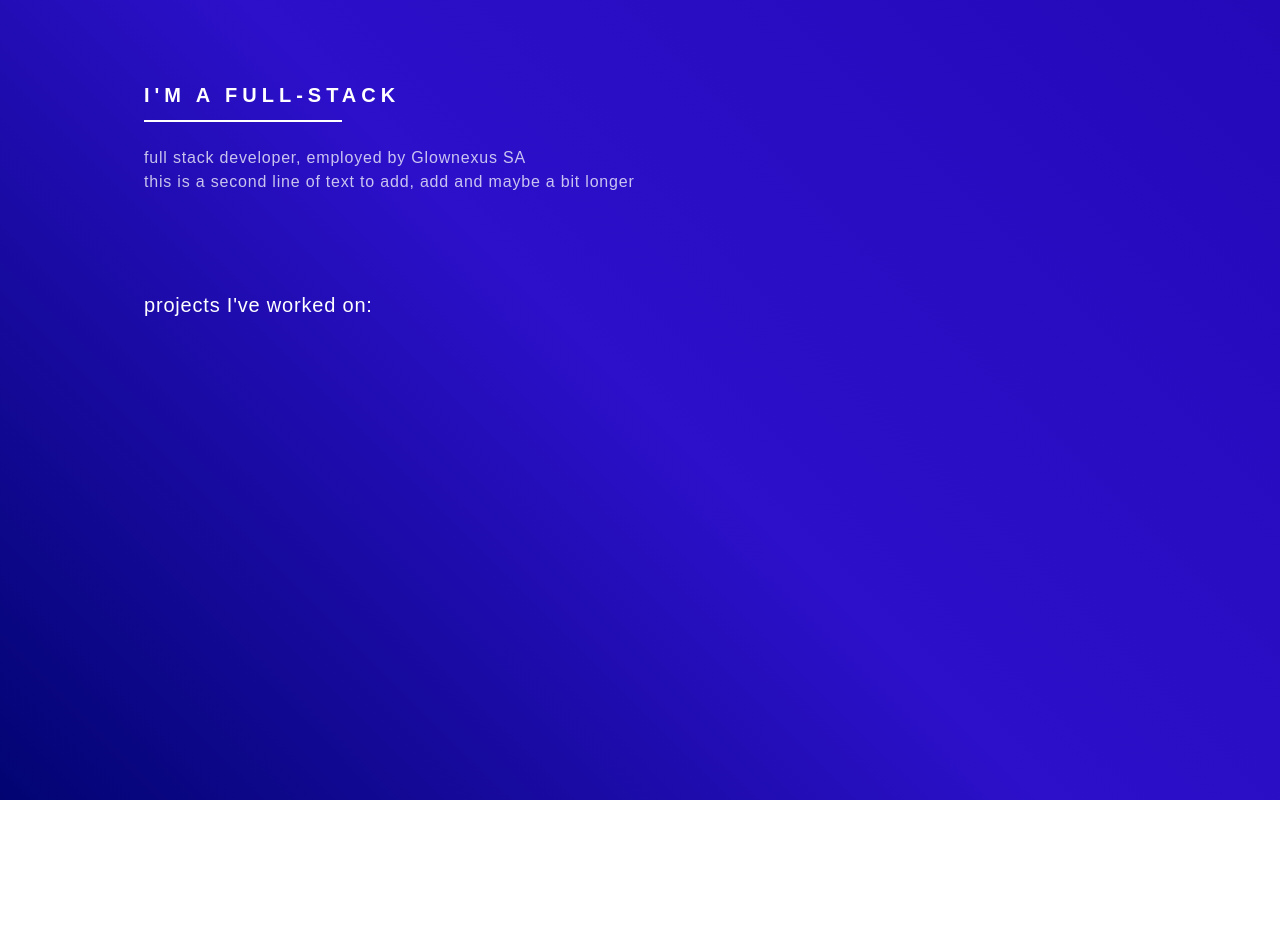
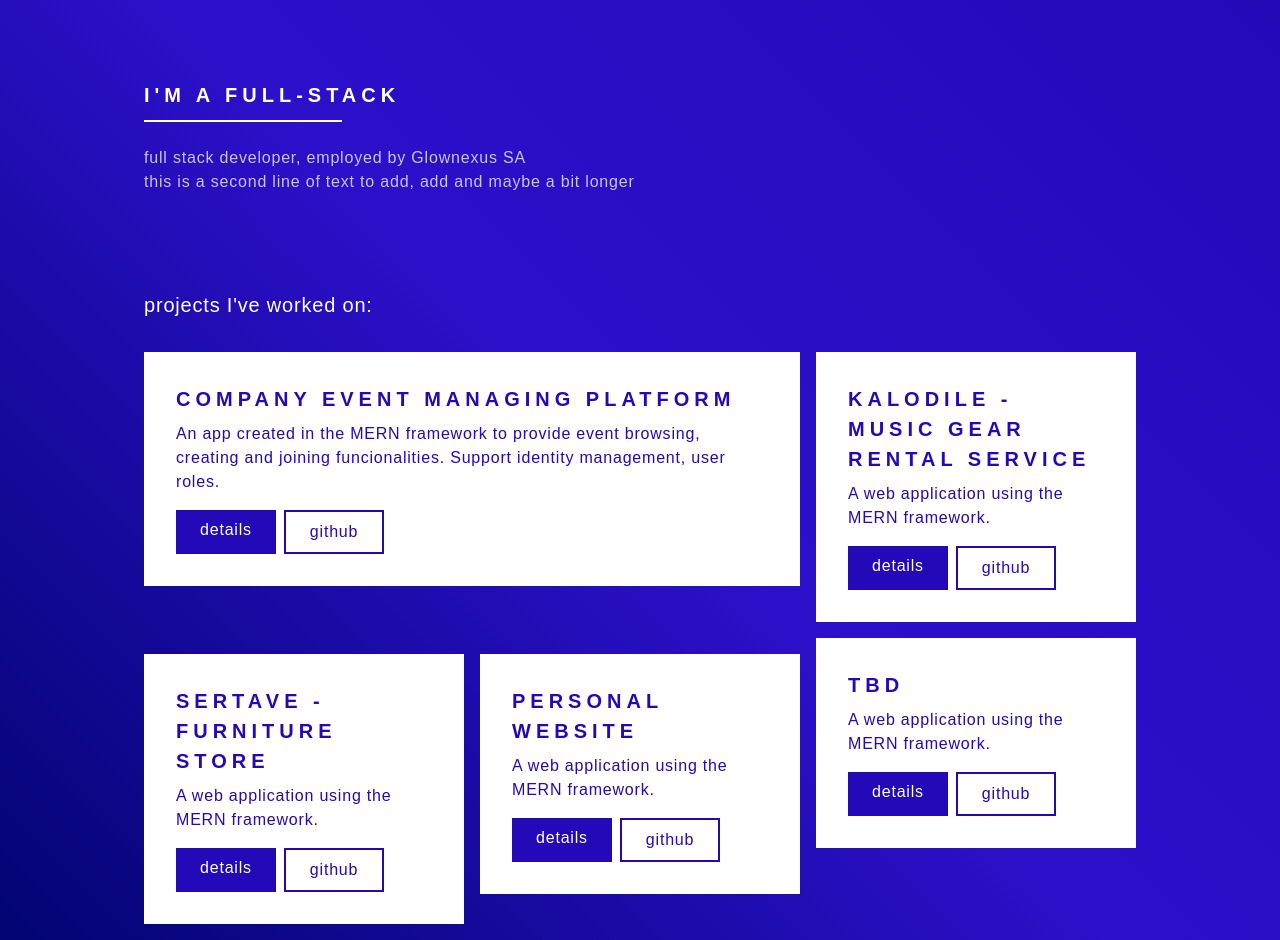
Before and after one commit to danielagg/personal-website-ts, a React (Create React App) app: page / in a window 1280 px wide. Before the commit the page ends 800 px from the top, so only its background shows below. Built offline with nearby package versions, Linux system fonts and the light colour scheme.

Commit message:
State alignment for  Typescript

```diff
--- a/src/App.tsx
+++ b/src/App.tsx
@@ -2,27 +2,63 @@ import React from "react";
 import "./style.css";
 
 // State
-import PortfolioProvider from "./state/PortfolioState";
-import InitialState, { PortfolioState } from "./state/InitialPortfolioState";
+import { PortfolioContext, PortfolioState } from "./state/PortfolioState";
 
 // Components
 import Landing from "./components/Landing/Landing";
 import PortfolioItemContainer from "./components/Portfolio/PortfolioItemContainer";
 
 const App = () => {
-  const portfolioReducer = (state: PortfolioState, action: any) => {
-    return state;
+  const InitialState: PortfolioState = {
+    projects: [
+      {
+        id: 1,
+        name: "Company Event Managing Platform",
+        description:
+          "An app created in the MERN framework to provide event browsing, creating and joining funcionalities. Support identity management, user roles.",
+        detailsLink: "event-organizer",
+        githubLink: "https://github.com/danielagg/event-organizer/"
+      },
+      {
+        id: 2,
+        name: "Kalodile - Music Gear Rental Service",
+        description: "A web application using the MERN framework.",
+        detailsLink: "event-organizer",
+        githubLink: "https://github.com/danielagg/event-organizer/"
+      },
+      {
+        id: 3,
+        name: "Sertave - Furniture Store",
+        description: "A web application using the MERN framework.",
+        detailsLink: "event-organizer",
+        githubLink: "https://github.com/danielagg/event-organizer/"
+      },
+      {
+        id: 4,
+        name: "Personal Website",
+        description: "A web application using the MERN framework.",
+        detailsLink: "event-organizer",
+        githubLink: "https://github.com/danielagg/event-organizer/"
+      },
+      {
+        id: 5,
+        name: "TBD",
+        description: "A web application using the MERN framework.",
+        detailsLink: "event-organizer",
+        githubLink: "https://github.com/danielagg/event-organizer/"
+      }
+    ]
   };
 
   return (
-    <PortfolioProvider initialState={InitialState} reducer={portfolioReducer}>
+    <PortfolioContext.Provider value={InitialState}>
       <div className="min-h-screen bg-primary-blue-gradient font-raleway tracking-wider">
         <div className="p-4 ml-2 lg:mx-auto lg:w-4/5">
           <Landing />
           <PortfolioItemContainer />
         </div>
       </div>
-    </PortfolioProvider>
+    </PortfolioContext.Provider>
   );
 };
 
--- a/src/components/Portfolio/PortfolioItem.tsx
+++ b/src/components/Portfolio/PortfolioItem.tsx
@@ -1,41 +1,37 @@
 import React from "react";
-const PortfolioItem = () => {
-  return <p>placeholder</p>;
+import "./style.css";
+import { PortfolioItemDetails } from "../../state/PortfolioState";
+
+// Components
+import Button, { Variant, Thickness } from "../Shared/Button/Button";
+
+type PortfolioItemProp = {
+  item: PortfolioItemDetails;
 };
 
-// import "./style.css";
-// import { PortfolioItemDetails } from "./PortfolioItemContainer";
-
-// // Components
-// import Button, { Variant, Thickness } from "../Shared/Button/Button";
-
-// type PortfolioItemProp = {
-//   item: PortfolioItemDetails;
-// };
-
-// const PortfolioItem = ({ item }: PortfolioItemProp) => {
-//   return (
-//     <div className="bg-white p-8 primary-blue">
-//       <p className="text-xl uppercase font-raleway-bold wide-letter-spacing">
-//         {item.name}
-//       </p>
-//       <p className="mt-2">{item.description}</p>
-//       <div className="mt-4 flex">
-//         <Button
-//           caption="details"
-//           variant={Variant.Blue}
-//           thickness={Thickness.Wider}
-//         />
-//         <div className="ml-2">
-//           <Button
-//             caption="github"
-//             variant={Variant.BlueBorderOnly}
-//             thickness={Thickness.Wider}
-//           />
-//         </div>
-//       </div>
-//     </div>
-//   );
-// };
+const PortfolioItem = ({ item }: PortfolioItemProp) => {
+  return (
+    <div className="bg-white p-8 primary-blue">
+      <p className="text-xl uppercase font-raleway-bold wide-letter-spacing">
+        {item.name}
+      </p>
+      <p className="mt-2">{item.description}</p>
+      <div className="mt-4 flex">
+        <Button
+          caption="details"
+          variant={Variant.Blue}
+          thickness={Thickness.Wider}
+        />
+        <div className="ml-2">
+          <Button
+            caption="github"
+            variant={Variant.BlueBorderOnly}
+            thickness={Thickness.Wider}
+          />
+        </div>
+      </div>
+    </div>
+  );
+};
 
 export default PortfolioItem;
--- a/src/components/Portfolio/PortfolioItemContainer.tsx
+++ b/src/components/Portfolio/PortfolioItemContainer.tsx
@@ -1,10 +1,9 @@
 import React, { useContext } from "react";
 import "./style.css";
-import { PortfolioContext } from "../../state/PortfolioState";
-import { PortfolioState } from "../../state/InitialPortfolioState";
+import { PortfolioContext, PortfolioState } from "../../state/PortfolioState";
 
 // Components
-// import PortfolioItem from "./PortfolioItem";
+import PortfolioItem from "./PortfolioItem";
 
 const PortfolioItemContainer = () => {
   const context = useContext<PortfolioState>(PortfolioContext);
@@ -12,23 +11,23 @@ const PortfolioItemContainer = () => {
   return (
     <div>
       <h2 className="mt-24 text-white text-xl">projects I've worked on:</h2>
-      {/* <div className="container">
+      <div className="container">
         <div className="card-1">
-          <PortfolioItem item={projects[0]} />
+          <PortfolioItem item={context.projects[0]} />
         </div>
         <div className="card-2">
-          <PortfolioItem item={projects[1]} />
+          <PortfolioItem item={context.projects[1]} />
         </div>
         <div className="card-3">
-          <PortfolioItem item={projects[2]} />
+          <PortfolioItem item={context.projects[2]} />
         </div>
         <div className="card-4">
-          <PortfolioItem item={projects[3]} />
+          <PortfolioItem item={context.projects[3]} />
         </div>
         <div className="card-5">
-          <PortfolioItem item={projects[4]} />
+          <PortfolioItem item={context.projects[4]} />
         </div>
-      </div> */}
+      </div>
     </div>
   );
 };
--- a/src/state/InitialPortfolioState.tsx
+++ /dev/null
@@ -1,54 +0,0 @@
-export type PortfolioItemDetails = {
-  id: number;
-  name: string;
-  description: string;
-  detailsLink: string;
-  githubLink: string;
-};
-
-export interface PortfolioState {
-  projects: PortfolioItemDetails[];
-}
-
-const InitialState: PortfolioState = {
-  projects: [
-    {
-      id: 1,
-      name: "Company Event Managing Platform",
-      description:
-        "An app created in the MERN framework to provide event browsing, creating and joining funcionalities. Support identity management, user roles.",
-      detailsLink: "event-organizer",
-      githubLink: "https://github.com/danielagg/event-organizer/"
-    },
-    {
-      id: 2,
-      name: "Kalodile - Music Gear Rental Service",
-      description: "A web application using the MERN framework.",
-      detailsLink: "event-organizer",
-      githubLink: "https://github.com/danielagg/event-organizer/"
-    },
-    {
-      id: 3,
-      name: "Sertave - Furniture Store",
-      description: "A web application using the MERN framework.",
-      detailsLink: "event-organizer",
-      githubLink: "https://github.com/danielagg/event-organizer/"
-    },
-    {
-      id: 4,
-      name: "Personal Website",
-      description: "A web application using the MERN framework.",
-      detailsLink: "event-organizer",
-      githubLink: "https://github.com/danielagg/event-organizer/"
-    },
-    {
-      id: 5,
-      name: "TBD",
-      description: "A web application using the MERN framework.",
-      detailsLink: "event-organizer",
-      githubLink: "https://github.com/danielagg/event-organizer/"
-    }
-  ]
-};
-
-export default InitialState;
--- a/src/state/PortfolioState.js
+++ /dev/null
@@ -1,10 +0,0 @@
-import React, { createContext, useReducer } from "react";
-
-export const PortfolioContext = createContext();
-
-const PortfolioProvider = ({ reducer, initialState, children }) => (
-  <PortfolioContext.Provider value={useReducer(reducer, initialState)}>
-    {children}
-  </PortfolioContext.Provider>
-);
-export default PortfolioProvider;
--- /dev/null
+++ b/src/state/PortfolioState.ts
@@ -0,0 +1,15 @@
+import { createContext } from "react";
+
+export type PortfolioItemDetails = {
+  id: number;
+  name: string;
+  description: string;
+  detailsLink: string;
+  githubLink: string;
+};
+
+export interface PortfolioState {
+  projects: PortfolioItemDetails[];
+}
+
+export const PortfolioContext = createContext<PortfolioState>({ projects: [] });
```
